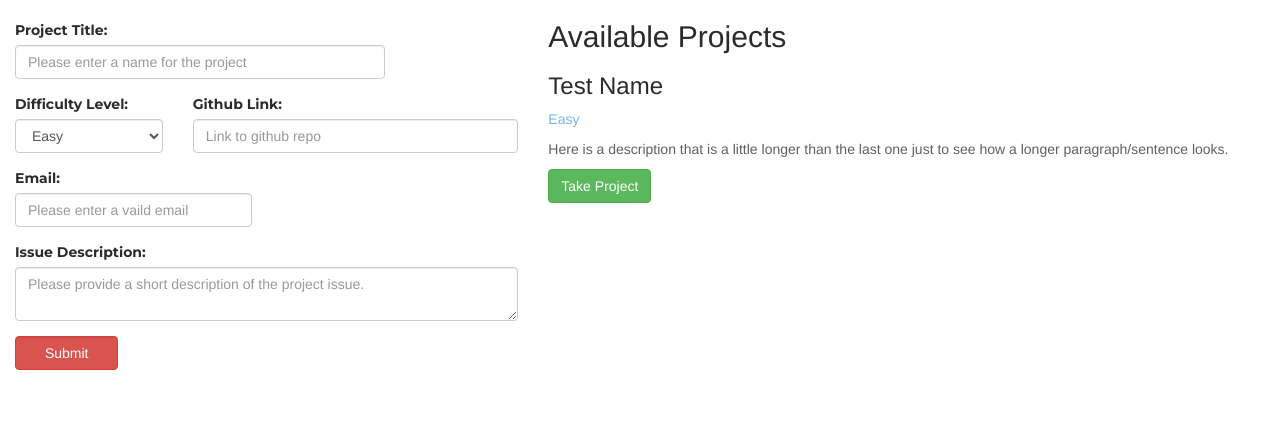
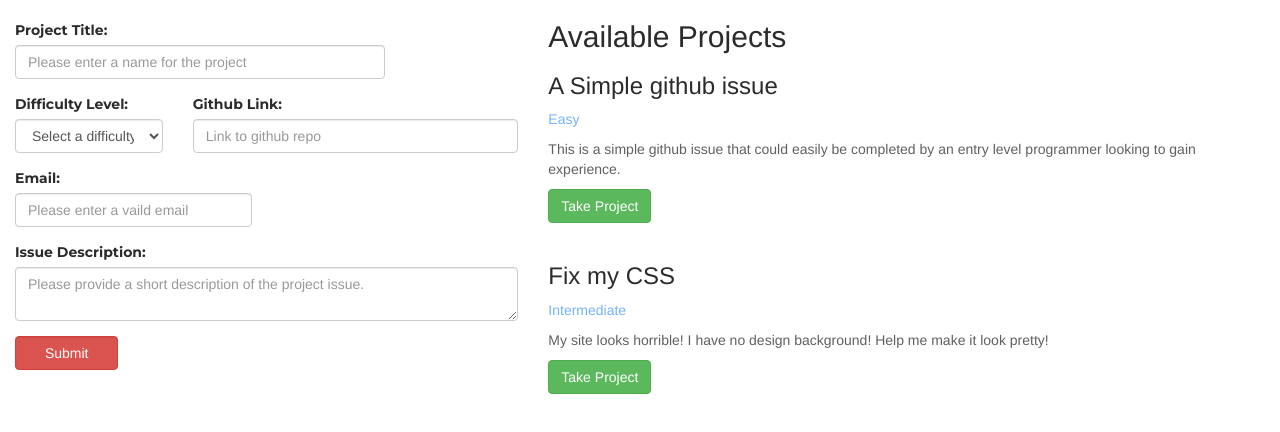
Before and after one commit to drewclem/Colt, a React (Create React App) app in the folder app/: page / in a window 1280 px wide. Shown: the top 432 px of the page. Built offline with nearby package versions, Linux system fonts and the light colour scheme.

Commit message:
Building list from array in list.js

```diff
--- a/app/public/index.html
+++ b/app/public/index.html
@@ -19,7 +19,7 @@
       work correctly both with client-side routing and a non-root public URL.
       Learn how to configure a non-root public URL by running `npm run build`.
     -->
-    <title>React App</title>
+    <title>Colt | Guided OS Projects</title>
   </head>
   <body>
     <noscript>
--- a/app/src/components/Form.js
+++ b/app/src/components/Form.js
@@ -7,19 +7,22 @@ class Form extends Component {
     constructor(props){
         super(props);
         this.state={
-            title: props.title,
-            difficulty: props.difficulty,
-            link: props.link,
-            email: props.email,
-            description: props.description
+            posts: props.posts
         };
+
         this.submitChange = this.submitChange.bind(this);
     }
 
     submitChange(event){
         event.preventDefault();
 
-        console.log(this.refs)
+        this.setState({
+            posts: this.state.posts.concat({
+                title: this.refs.title.value,
+                difficulty: this.refs.difficulty.value,
+                description: this.refs.description.value
+            })
+        })
     }
 
 
@@ -46,6 +49,7 @@ class Form extends Component {
                                 className="form-control"
                                 ref="difficulty"
                             >
+                                    <option disabled selected>Select a difficulty</option>
                                     <option value="Easy">Easy</option>
                                     <option value="Intermediate">Intermediate</option>
                                     <option value="Hard">Hard</option>
@@ -90,7 +94,8 @@ class Form extends Component {
                                 type="submit"
                                 value="Submit"
                                 className="btn btn-danger form-control"
-                            >Submit</button>
+                            >Submit
+                            </button>
                         </div>
                     </div>
                 </form>
--- a/app/src/components/List.js
+++ b/app/src/components/List.js
@@ -3,14 +3,30 @@ import '../css/bootstrap/css/bootstrap.min.css';
 import '../css/List.css';
 import Post from './Post'
 
+let posts = [
+    {
+        title: "A Simple github issue",
+        difficulty: "Easy",
+        description: "This is a simple github issue that could easily be completed by an entry level programmer looking to gain experience."
+    },
+    {
+        title: "Fix my CSS",
+        difficulty: "Intermediate",
+        description: "My site looks horrible! I have no design background! Help me make it look pretty!"
+    },
+]
 
 class List extends Component {
     render(){
         return(
-            <div className="list col-md-7">
+            <div className="list col-md-7" posts={posts}>
                 <h2>Available Projects</h2>
                 <ul>
-                    <Post />
+                    {posts.map((index) => { return <Post
+                        title={index.title}
+                        difficulty={index.difficulty}
+                        description={index.description}
+                    />; })}
                 </ul>
             </div>
         )
--- a/app/src/components/Post.js
+++ b/app/src/components/Post.js
@@ -7,9 +7,9 @@ class Post extends Component {
         return(
             <div>
                 <li>
-                    <h3>Test Name</h3>
-                    <p className="difficulty">Easy</p>
-                    <p>Here is a description that is a little longer than the last one just to see how a longer paragraph/sentence looks.</p>
+                    <h3>{this.props.title}</h3>
+                    <p className="difficulty">{this.props.difficulty}</p>
+                    <p>{this.props.description}</p>
                     <p className="btn btn-success btn-small">Take Project</p>
                 </li>
             </div>
```
Also changed, not shown: app/public/manifest.json.
